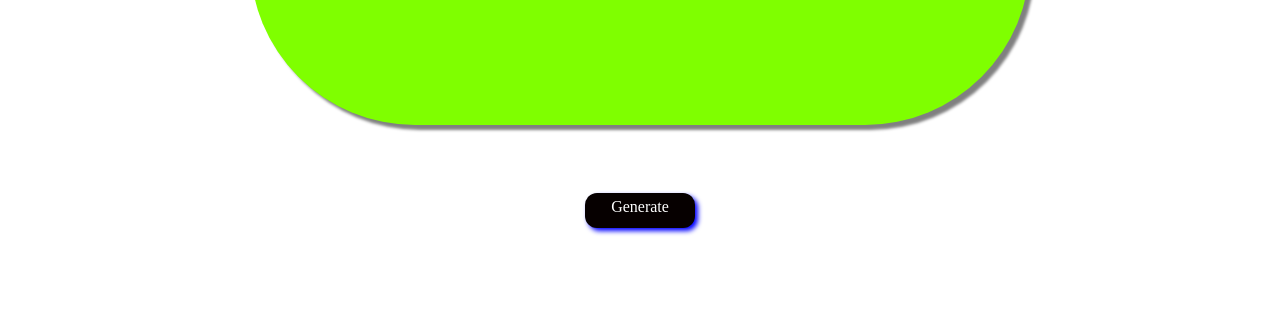
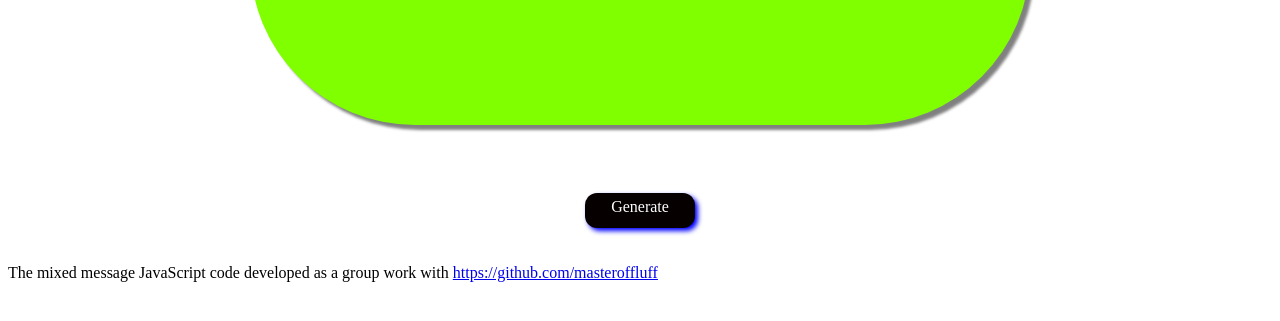
Before and after one commit to masteroffluff/MixedMessages, a plain HTML site: page index.html in a window 1280 px wide. Shown: the part 311-632 px from the top of the page. Drawn offline with Linux system fonts and the light colour scheme.

Commit message:
Added team work credits

```diff
--- a/index.html
+++ b/index.html
@@ -26,6 +26,6 @@
     </main>
 
     <footer>
-
+        <p>The mixed message JavaScript code developed as a group work with <a href="https://github.com/masteroffluff">https://github.com/masteroffluff</a></p>
     </footer>
 </html>
```
